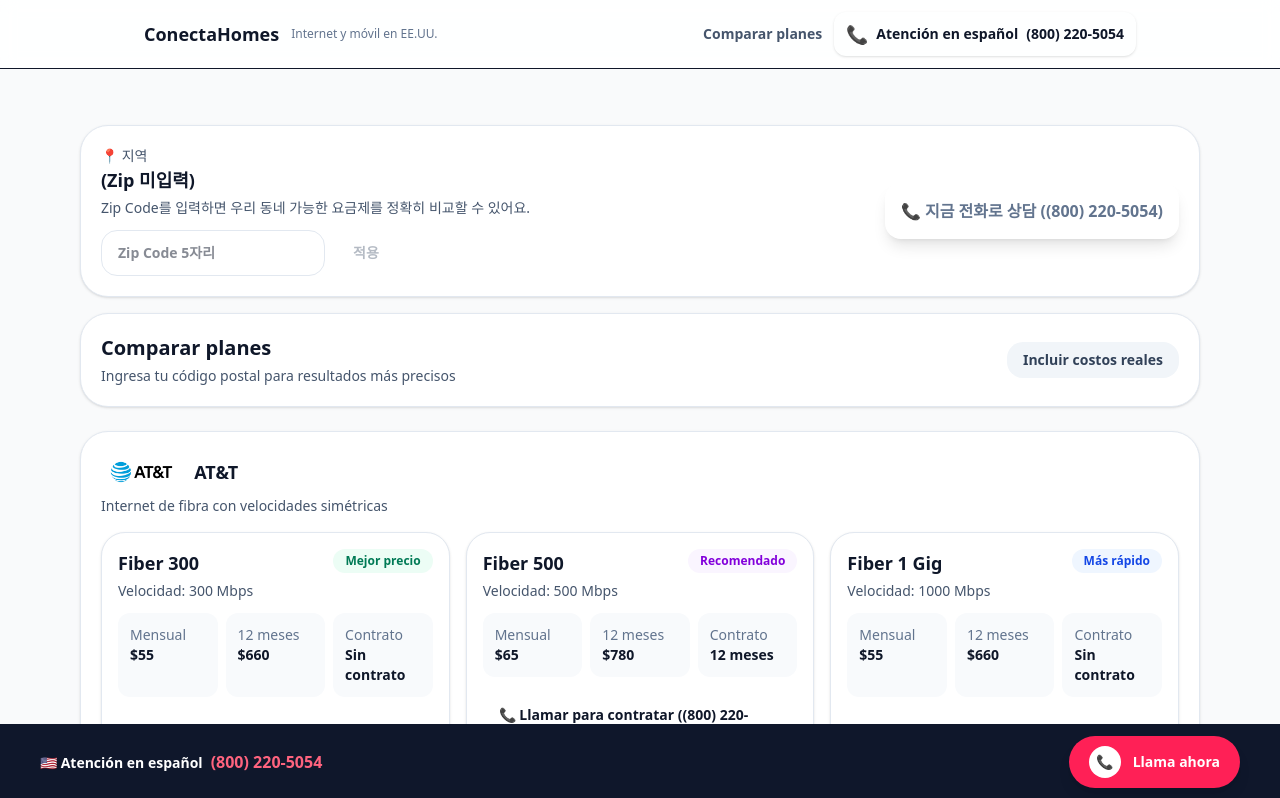
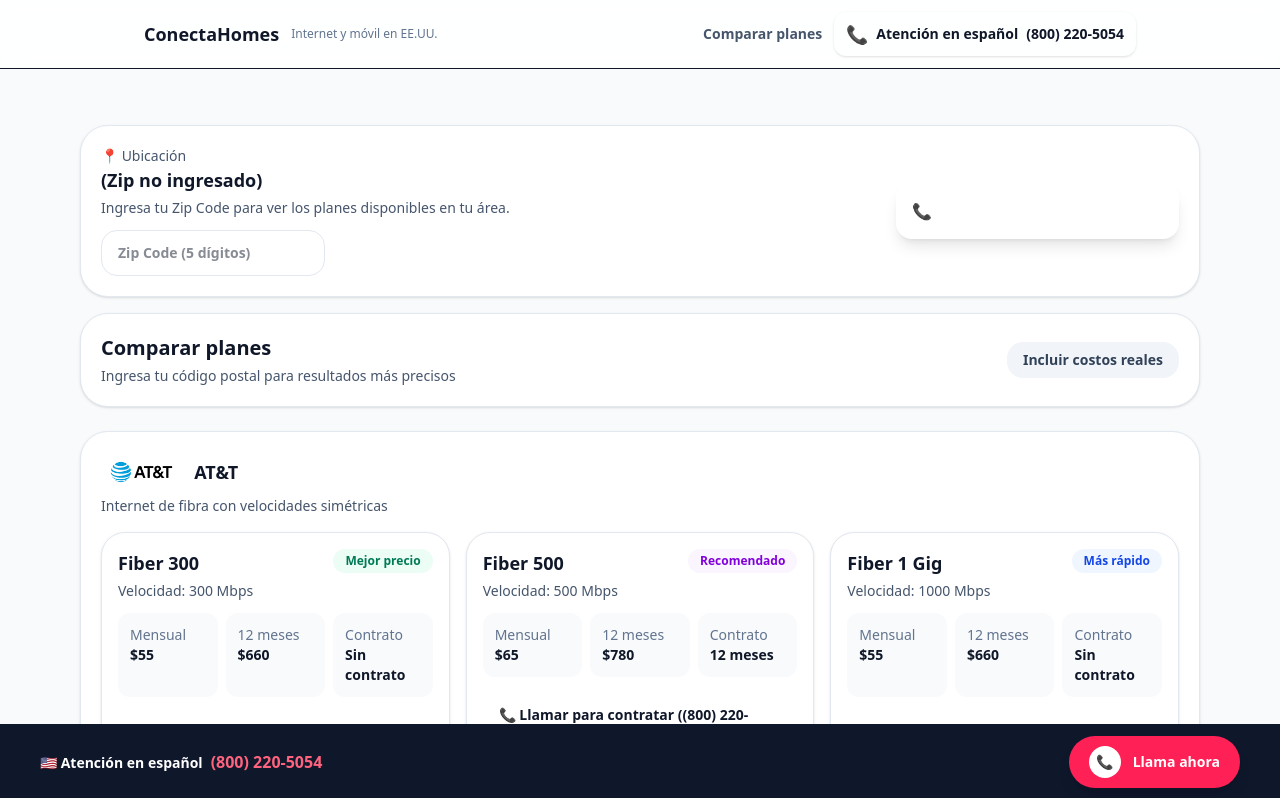
Before and after one commit to mscominc-code/conectahomes, a Next.js app: page /compare in a window 1280 px wide. Shown: the top 798 px of the page. Built offline with nearby package versions, Linux system fonts and the light colour scheme.

Commit message:
fix: CompareLocationBanner.tsx

```diff
--- a/components/CompareLocationBanner.tsx
+++ b/components/CompareLocationBanner.tsx
@@ -5,7 +5,12 @@
 import { SUPPORT_PHONE_DISPLAY, SUPPORT_PHONE_TEL } from "@/lib/utils";
 import { gaEvent } from "@/lib/ga";
 
-type ZipLookup = { zip: string; city: string | null; state: string | null; error?: string };
+type ZipLookup = {
+  zip: string;
+  city: string | null;
+  state: string | null;
+  error?: string;
+};
 
 export default function CompareLocationBanner() {
   const sp = useSearchParams();
@@ -30,7 +35,9 @@
     async function run() {
       if (!/^\d{5}$/.test(zip)) {
         setLoc(null);
-        setMsg("Zip Code를 입력하면 우리 동네 가능한 요금제를 정확히 비교할 수 있어요.");
+        setMsg(
+          "Ingresa tu Zip Code para ver los planes disponibles en tu área."
+        );
         return;
       }
 
@@ -44,15 +51,23 @@
 
         if (!res.ok || data.error) {
           setLoc({ zip, city: null, state: null });
-          setMsg("해당 Zip의 City/State 정보를 찾을 수 없어요. (전화로 1분 내 확인 가능)");
+          setMsg(
+            "No pudimos encontrar la ciudad o el estado para este Zip. (Podemos confirmarlo por teléfono en 1 minuto)"
+          );
           return;
         }
 
-        setLoc({ zip, city: data.city ?? null, state: data.state ?? null });
+        setLoc({
+          zip,
+          city: data.city ?? null,
+          state: data.state ?? null,
+        });
       } catch {
         if (!alive) return;
         setLoc({ zip, city: null, state: null });
-        setMsg("Zip 조회 중 오류가 발생했어요. (전화로 1분 내 확인 가능)");
+        setMsg(
+          "Ocurrió un error al consultar el Zip. (Podemos confirmarlo por teléfono en 1 minuto)"
+        );
       } finally {
         if (!alive) return;
         setLoading(false);
@@ -68,10 +83,12 @@
   const applyZip = () => {
     const z = zipInput.trim();
     if (!/^\d{5}$/.test(z)) return;
+
     try {
       localStorage.setItem("ck_zip", z);
       window.dispatchEvent(new Event("ck_zip_updated"));
     } catch {}
+
     gaEvent("zip_submit", { zip: z, from: "compare_banner" });
     router.push(`/compare?zip=${z}`);
   };
@@ -80,48 +97,61 @@
     <section className="rounded-[28px] border border-slate-200 bg-white p-5 shadow-sm">
       <div className="flex flex-col gap-4 md:flex-row md:items-center md:justify-between">
         <div className="min-w-0">
-          <div className="text-sm text-slate-600">📍 지역</div>
+          <div className="text-sm text-slate-600">📍 Ubicación</div>
 
           {loading ? (
-            <div className="text-lg font-extrabold text-ckNavy">조회중...</div>
+            <div className="text-lg font-extrabold text-ckNavy">
+              Buscando…
+            </div>
           ) : loc?.zip ? (
             <div className="text-lg font-extrabold text-ckNavy">
-              {loc.city ? loc.city : "—"}, {loc.state ? loc.state : "—"} ({loc.zip})
+              {loc.city ? loc.city : "—"},{" "}
+              {loc.state ? loc.state : "—"} ({loc.zip})
             </div>
           ) : (
-            <div className="text-lg font-extrabold text-ckNavy">(Zip 미입력)</div>
+            <div className="text-lg font-extrabold text-ckNavy">
+              (Zip no ingresado)
+            </div>
           )}
 
-          {msg && <p className="mt-1 text-sm text-slate-600">{msg}</p>}
-          {!msg && (
+          {msg ? (
+            <p className="mt-1 text-sm text-slate-600">{msg}</p>
+          ) : (
             <p className="mt-1 text-sm text-slate-600">
-              정확한 설치 가능 여부는 <b>전화 1분</b>이면 확인돼요.
+              La disponibilidad exacta se confirma en{" "}
+              <b>1 minuto por teléfono</b>.
             </p>
           )}
 
-          {/* Zip 수정 */}
+          {/* Zip edit */}
           <div className="mt-3 flex flex-col gap-2 sm:flex-row">
             <input
               value={zipInput}
               onChange={(e) => setZipInput(e.target.value.trim())}
               inputMode="numeric"
               maxLength={5}
-              placeholder="Zip Code 5자리"
+              placeholder="Zip Code (5 dígitos)"
               className="w-full rounded-2xl border border-slate-200 bg-white px-4 py-3 text-sm font-bold outline-none focus:border-ckOrange sm:w-56"
             />
             <button
               onClick={applyZip}
               disabled={!zipOk}
-              className="rounded-2xl bg-ckNavy px-5 py-3 text-sm font-extrabold text-slate-600 disabled:opacity-40"
+              className="rounded-2xl bg-ckNavy px-5 py-3 text-sm font-extrabold text-white disabled:opacity-40"
             >
-              적용
+              Aplicar
             </button>
           </div>
         </div>
 
+        {/* Call CTA */}
         <a
           href={`tel:${SUPPORT_PHONE_TEL}`}
-  onClick={() => gaEvent("call_click", { placement: "compare_banner", zip })}
+          onClick={() =>
+            gaEvent("call_click", {
+              placement: "compare_banner",
+              zip,
+            })
+          }
           className="
             relative
             inline-flex
@@ -136,12 +166,10 @@
             md:w-auto
           "
         >
-  <span className="text-slate-500 font-extrabold">
-  📞 지금 전화로 상담 ({SUPPORT_PHONE_DISPLAY})
+          <span className="font-extrabold text-white">
+            📞 Llama ahora ({SUPPORT_PHONE_DISPLAY})
           </span>
         </a>
-
-
       </div>
     </section>
   );
```
Lines whose indentation alone changed are shown as unchanged.
